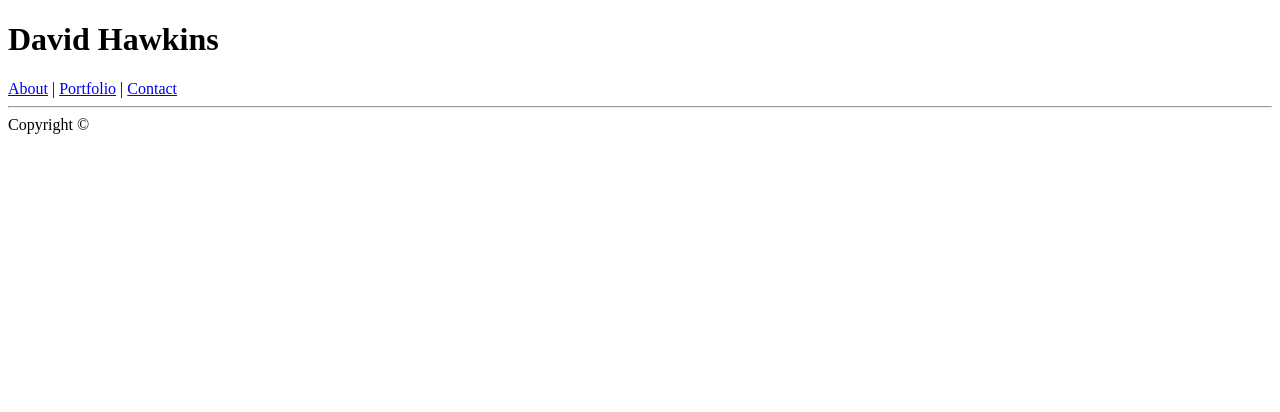
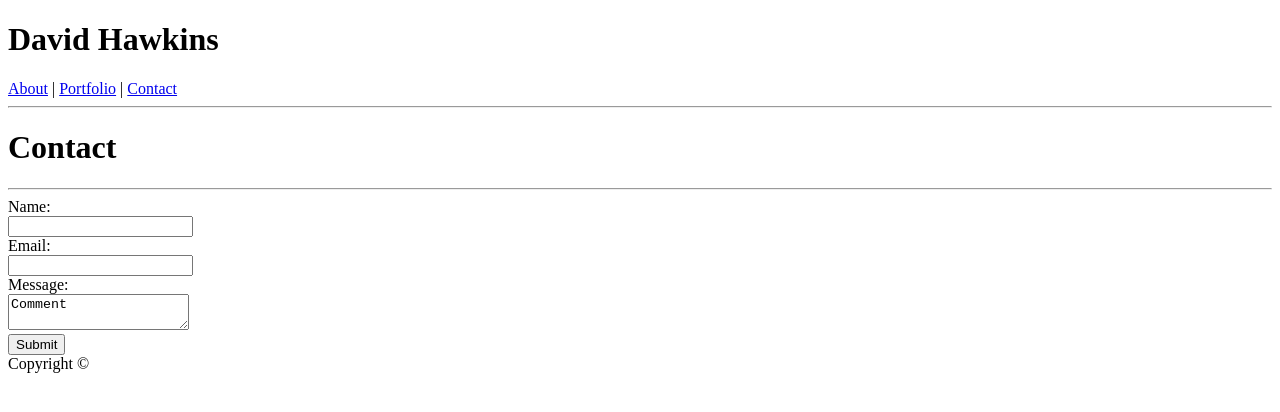
Before and after one commit to dhawkins01/basic_portfolio2.0, a plain HTML site: page contact.html in a window 1280 px wide. Drawn offline with Linux system fonts and the light colour scheme.

Commit message:
contact form html done

```diff
--- a/contact.html
+++ b/contact.html
@@ -15,6 +15,21 @@
     </header>
     <!-- main content -->
     <div>
+        <h1>Contact</h1>
+        <hr>
+        <form>
+            Name:<br>
+            <input type="text">
+            <br>
+            Email:<br>
+            <input type="text">
+            <br>
+            Message:<br>
+            <textarea>Comment</textarea>
+            <br>
+            <input type="submit">
+
+        </form>
 
     </div>
     <!-- footer -->
```
